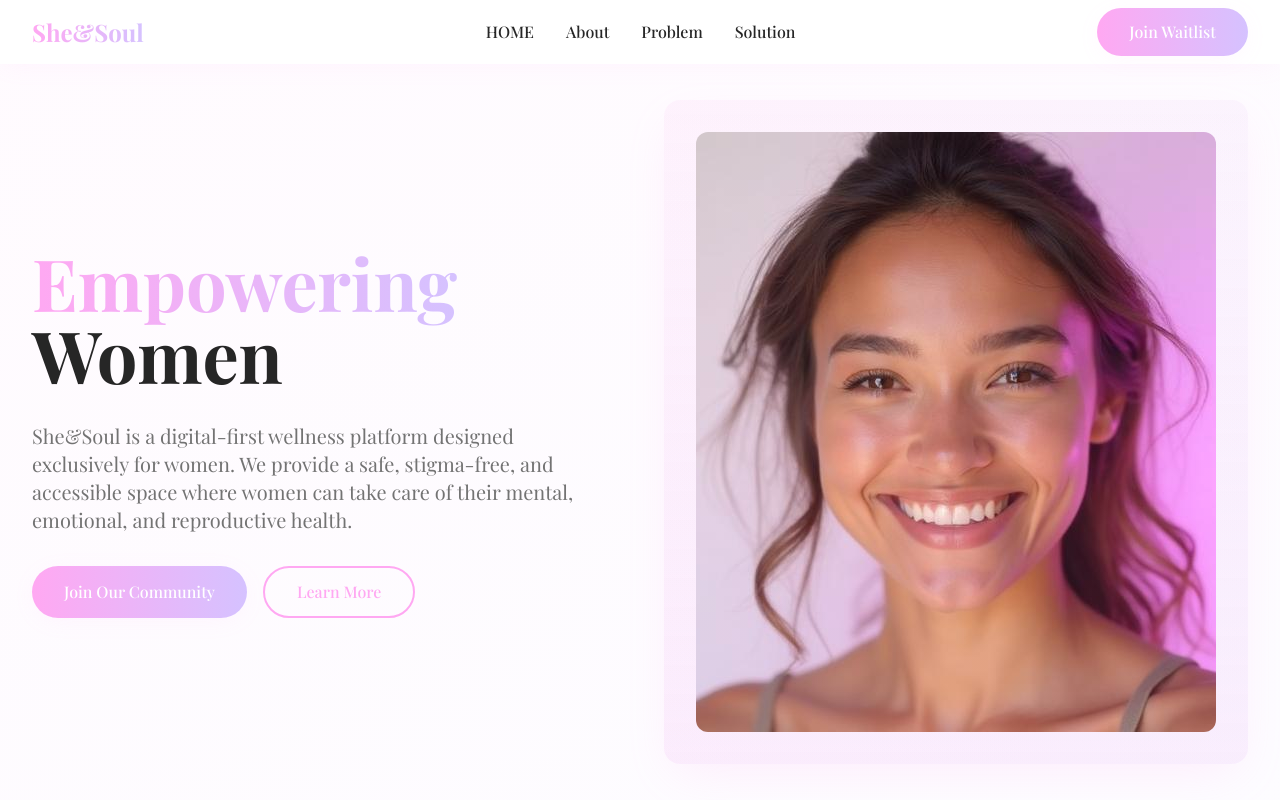
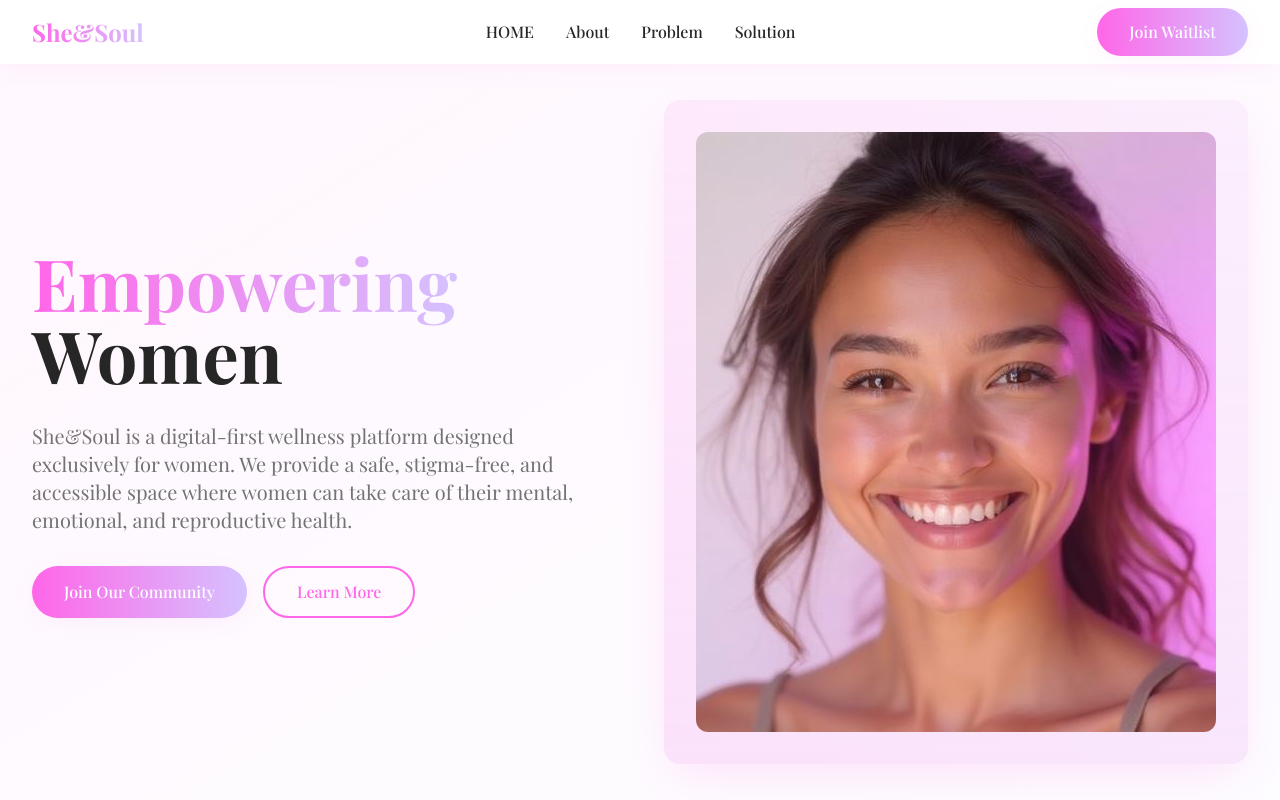
Before and after one commit to RytAakarsh/she-and-soul-wellness, a React (Vite) app: page / in a window 1280 px wide. Shown: the top 800 px of the page. Built offline with nearby package versions, Linux system fonts and the light colour scheme; a web font is replaced by a local one.

Commit message:
Adjust pink color shade
Make the pink shade color darker for better visibility in bright mode.

```diff
--- a/src/index.css
+++ b/src/index.css
@@ -16,7 +16,7 @@
     --popover-foreground: 0 0% 15%;
 
     /* She&Soul Brand Colors */
-    --primary: 309 100% 83%;  /* #FAA8FC */
+    --primary: 309 100% 70%;  /* Darker pink for better visibility */
     --primary-foreground: 0 0% 100%;
 
     --secondary: 259 100% 88%; /* #D5BEFF */
```
